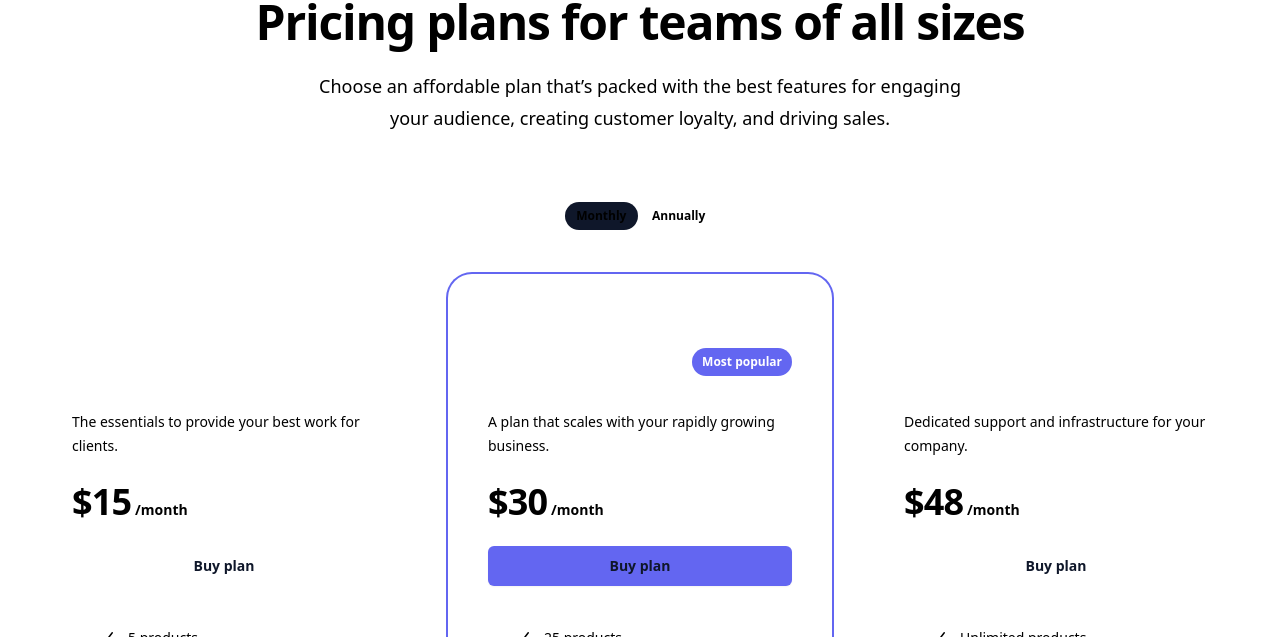
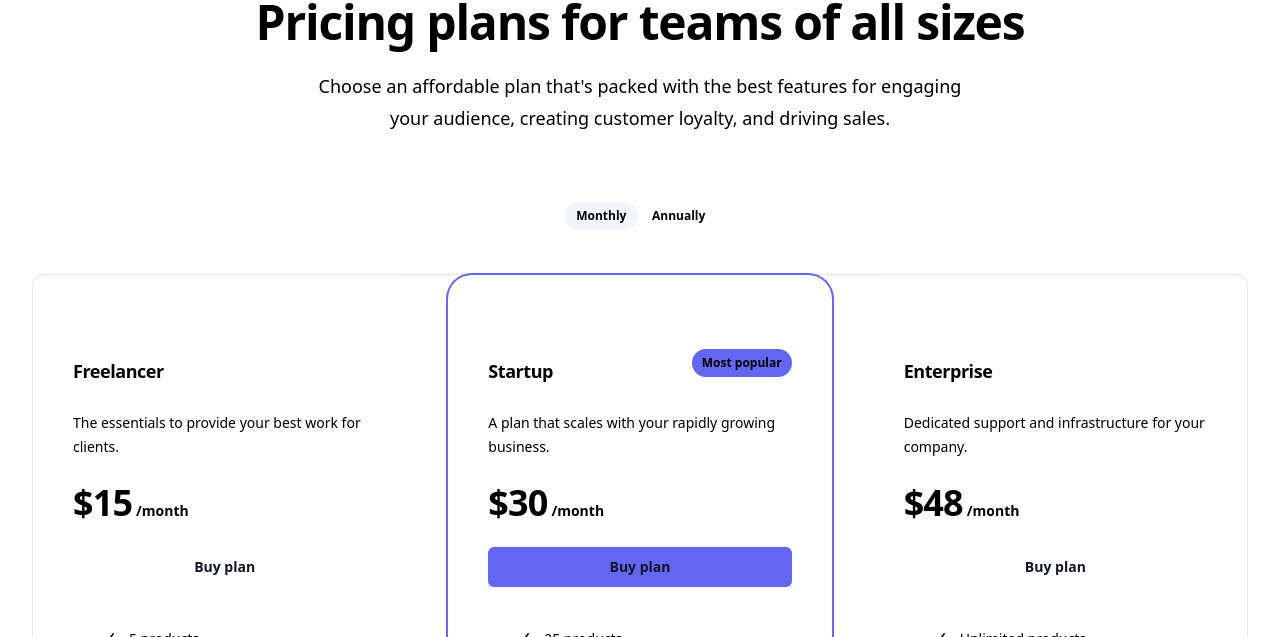
Before and after one commit to RobFraserCodes/next14-starter, a Next.js app: page /pricing in a window 1280 px wide. Shown: the part 270-907 px from the top of the page. Built offline with nearby package versions, Linux system fonts and the light colour scheme; no server answers.

Commit message:
Update pricing-cards.tsx

```diff
--- a/components/pricing-cards.tsx
+++ b/components/pricing-cards.tsx
@@ -21,14 +21,14 @@ export default function PricingCards() {
       </p>
     </div>
     <p className="mx-auto mt-6 max-w-2xl text-center text-lg leading-8">
-      Choose an affordable plan that’s packed with the best features for engaging your audience, creating customer
+      Choose an affordable plan that&apos;s packed with the best features for engaging your audience, creating customer
       loyalty, and driving sales.
     </p>
     <div className="mt-16 flex justify-center">
       <RadioGroup
         value={frequency}
         onChange={setFrequency}
-        className="grid grid-cols-2 gap-x-1 rounded-full bg-white/5 p-1 text-center text-xs font-semibold leading-5"
+        className="grid grid-cols-2 gap-x-1 rounded-full p-1 text-center text-xs font-semibold leading-5"
       >
         <RadioGroup.Label className="sr-only">Payment frequency</RadioGroup.Label>
         {pricing.frequencies.map((option) => (
@@ -36,7 +36,7 @@ export default function PricingCards() {
             key={option.value}
             value={option}
             className={({ checked }) =>
-              classNames(checked ? 'bg-primary' : '', 'cursor-pointer rounded-full px-2.5 py-1')
+              classNames(checked ? 'bg-accent' : '', 'cursor-pointer rounded-full px-2.5 py-1')
             }
           >
             <span>{option.label}</span>
@@ -44,7 +44,7 @@ export default function PricingCards() {
         ))}
       </RadioGroup>
     </div>
-    <div className="isolate mx-auto mt-10 grid max-w-md grid-cols-1 gap-8 lg:mx-0 lg:max-w-none lg:grid-cols-3">
+    <div className="isolate mx-auto mt-10 grid max-w-md grid-cols-1 gap-8 lg:mx-0 lg:max-w-none lg:grid-cols-3 border rounded-xl">
       {pricing.tiers.map((tier) => (
         <div
           key={tier.id}
@@ -54,11 +54,11 @@ export default function PricingCards() {
           )}
         >
           <div className="flex items-center justify-between gap-x-4">
-            <h2 id={tier.id} className="text-lg font-semibold leading-8 text-white">
+            <h2 id={tier.id} className="text-lg font-semibold leading-8">
               {tier.name}
             </h2>
             {tier.mostPopular ? (
-              <p className="rounded-full bg-indigo-500 px-2.5 py-1 text-xs font-semibold leading-5 text-white">
+              <p className="rounded-full bg-indigo-500 px-2.5 py-1 text-xs font-semibold leading-5">
                 Most popular
               </p>
             ) : null}
@@ -74,7 +74,7 @@ export default function PricingCards() {
             className={classNames(
               tier.mostPopular
                 ? 'bg-indigo-500 shadow-sm hover:bg-indigo-400 focus-visible:outline-indigo-500'
-                : 'bg-white/10 hover:bg-white/20 focus-visible:outline-white',
+                : 'hover:bg-white/20 focus-visible:outline-white',
               'mt-6 block rounded-md py-2 px-3 text-center text-sm font-semibold leading-6 focus-visible:outline focus-visible:outline-2 focus-visible:outline-offset-2'
             )}
           >
```
